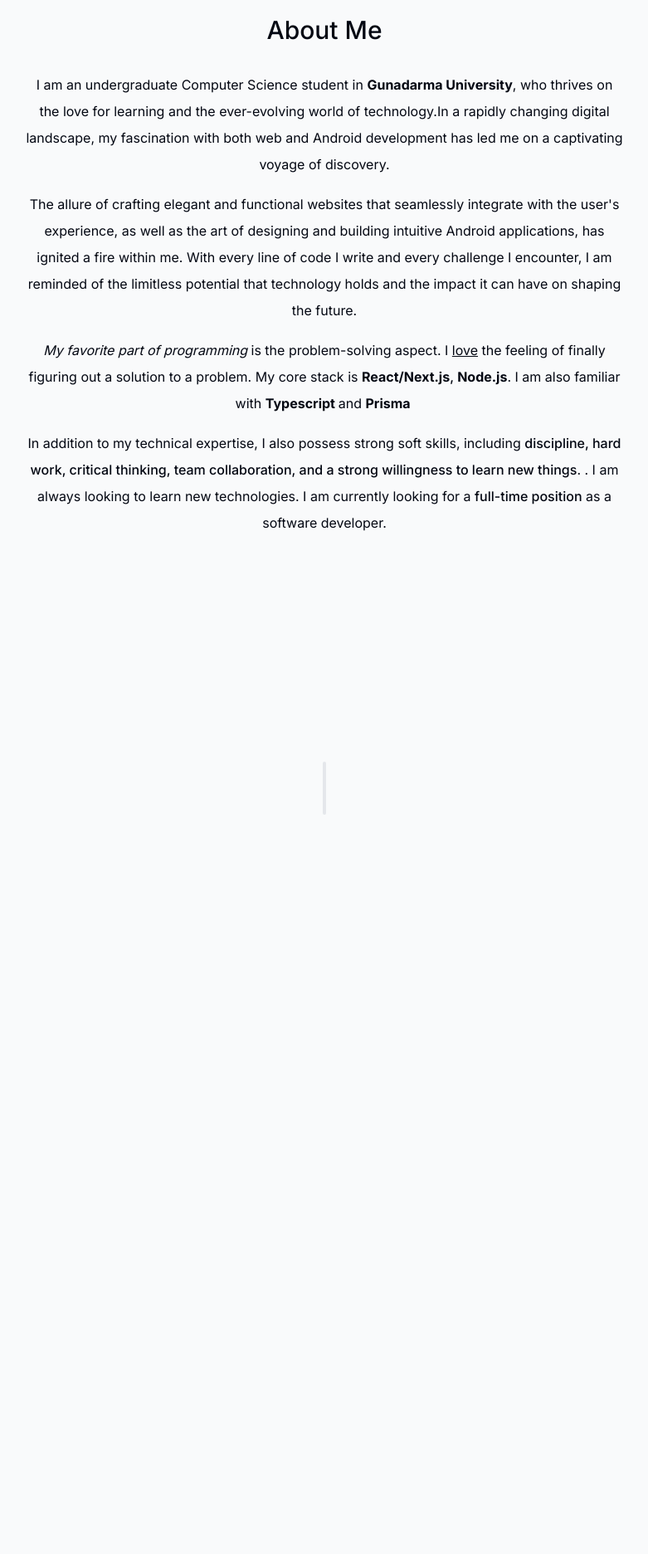
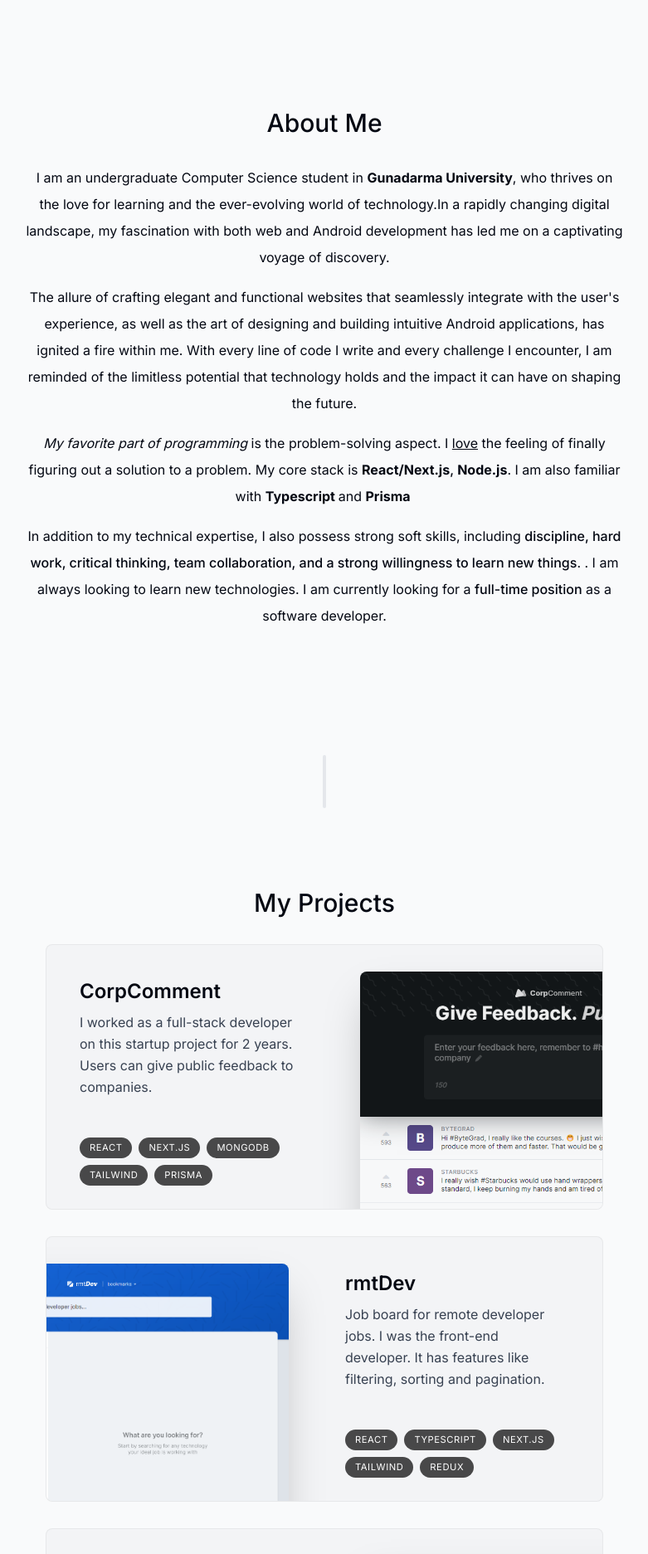
Before and after one commit to Rafli-Dewanto/dewanto-dev, a Next.js app: page / in a window 1280 px wide. Shown: the part 1340-3213 px from the top of the page at 83% size, without its empty margins (249-1030 px from the left). Built offline with nearby package versions, Linux system fonts and the light colour scheme.

Commit message:
feat: project section

```diff
--- a/src/app/page.tsx
+++ b/src/app/page.tsx
@@ -1,6 +1,7 @@
 import About from "@/components/about";
 import Divider from "@/components/divider";
 import Intro from "@/components/intro";
+import Projects from "@/components/projects";
 
 export default function Home() {
   return (
@@ -9,6 +10,7 @@
       <Divider />
       <About />
       <Divider />
+      <Projects />
     </main>
   );
 }
--- a/src/components/about.tsx
+++ b/src/components/about.tsx
@@ -1,11 +1,19 @@
+"use client";
 import React from "react";
 import SectionHeading from "./section-heading";
 import Link from "next/link";
+import { motion } from "framer-motion";
+import SectionContainer from "./section-container";
 
 export default function About() {
-  const sectionTitle = "about me" as const;
   return (
-    <SectionHeading sectionTitle={sectionTitle}>
+    <motion.div
+      initial={{ opacity: 0, y: 100 }}
+      animate={{ opacity: 1, y: 0 }}
+      transition={{ delay: 0.175 }}
+    >
+      <SectionContainer>
+        <SectionHeading>About Me</SectionHeading>
         <p className="mb-4">
           I am an undergraduate Computer Science student in{" "}
           <Link
@@ -16,9 +24,9 @@
             Gunadarma University
           </Link>
           , who thrives on the love for learning and the ever-evolving world of
-        technology.In a rapidly changing digital landscape, my fascination with
-        both web and Android development has led me on a captivating voyage of
-        discovery.
+          technology.In a rapidly changing digital landscape, my fascination
+          with both web and Android development has led me on a captivating
+          voyage of discovery.
         </p>
 
         <p className="mb-4">
@@ -78,9 +86,10 @@
             strong willingness to learn new things
           </span>
           . . I am always looking to learn new technologies. I am currently
-        looking for a <span className="font-medium">full-time position</span> as
-        a software developer.
+          looking for a <span className="font-medium">full-time position</span>{" "}
+          as a software developer.
         </p>
-    </SectionHeading>
+      </SectionContainer>
+    </motion.div>
   );
 }
--- a/src/components/intro.tsx
+++ b/src/components/intro.tsx
@@ -75,7 +75,7 @@
       <motion.div
         initial={{ opacity: 0, y: 100 }}
         animate={{ opacity: 1, y: 0 }}
-        className="flex flex-col items-center justify-center gap-2 px-4 mt-4 text-lg font-medium sm:flex-row"
+        className="flex items-center justify-center gap-2 px-4 mt-4 text-lg font-medium sm:flex-row"
       >
         {/* LinkedIn Icon */}
         <Link
--- /dev/null
+++ b/src/components/project.tsx
@@ -0,0 +1,70 @@
+"use client";
+import React, { useRef } from "react";
+import { projectsData } from "@/lib/data";
+import Image from "next/image";
+import { useScroll, motion, useTransform } from "framer-motion";
+
+type ProjectProps = (typeof projectsData)[number];
+
+export default function Project({
+  title,
+  description,
+  tags,
+  imageUrl,
+}: ProjectProps) {
+  const ref = useRef<HTMLDivElement>(null);
+  const { scrollYProgress } = useScroll({
+    target: ref,
+    offset: ["0 1", "1.33 1"],
+  });
+  const scaleProgress = useTransform(scrollYProgress, [0, 1], [0.8, 1]);
+  const opacityProgress = useTransform(scrollYProgress, [0, 1], [0.6, 1]);
+
+  return (
+    <motion.div
+      className="mb-3 last:mb-0 sm:mb-8 group sm:group-even:pl-8"
+      ref={ref}
+      style={{
+        scale: scaleProgress,
+        opacity: opacityProgress,
+      }}
+    >
+      <section className="mx-4 bg-gray-100 max-w-[42rem] border border-black/5 rounded-lg overflow-hidden sm:pr-8 relative sm:h-[20rem] hover:bg-gray-200 transition sm:group-even:pl-8">
+        <div className="pt-4 pb-7 px-5 sm:pl-10 sm:pr-2 sm:pt-10 sm:max-w-[50%] flex flex-col h-full sm:group-even:ml-[18rem]">
+          <h3 className="text-2xl font-semibold text-gray-950">{title}</h3>
+          <p className="mt-2 leading-relaxed text-gray-700">{description}</p>
+          <ul className="flex flex-wrap gap-2 mt-4 sm:mt-auto">
+            {tags.map((tag, index) => (
+              <li
+                className="bg-black/[0.7] px-3 py-1 text-[0.7rem] uppercase tracking-wider text-white rounded-full"
+                key={index}
+              >
+                {tag}
+              </li>
+            ))}
+          </ul>
+        </div>
+
+        <Image
+          width={300}
+          height={300}
+          src={imageUrl}
+          alt="Project I worked on"
+          quality={95}
+          className="absolute hidden sm:block top-8 -right-40 w-[28.25rem] rounded-t-lg shadow-2xl
+        transition
+        group-hover:scale-[1.04]
+        group-hover:-translate-x-3
+        group-hover:translate-y-3
+        group-hover:-rotate-2
+
+        group-even:group-hover:translate-x-3
+        group-even:group-hover:translate-y-3
+        group-even:group-hover:rotate-2
+
+        group-even:right-[initial] group-even:-left-40"
+        />
+      </section>
+    </motion.div>
+  );
+}
--- /dev/null
+++ b/src/components/projects.tsx
@@ -0,0 +1,19 @@
+import React from "react";
+import SectionHeading from "./section-heading";
+import { projectsData } from "@/lib/data";
+import Project from "./project";
+
+export default function Projects() {
+  return (
+    <section className="mb-28 scroll-mt-28">
+      <SectionHeading>My Projects</SectionHeading>
+      <div>
+        {projectsData.map((project, index) => (
+          <React.Fragment key={index}>
+            <Project {...project} />
+          </React.Fragment>
+        ))}
+      </div>
+    </section>
+  );
+}
--- /dev/null
+++ b/src/components/section-container.tsx
@@ -0,0 +1,13 @@
+import React from "react";
+
+export default function SectionContainer({
+  children,
+}: {
+  children: React.ReactNode;
+}) {
+  return (
+    <section className="max-w-[45rem] mt-28  mb-28 sm:mb-14 w-full text-center leading-8">
+      {children}
+    </section>
+  );
+}
--- a/src/components/section-heading.tsx
+++ b/src/components/section-heading.tsx
@@ -2,15 +2,12 @@
 
 export default function SectionHeading({
   children,
-  sectionTitle,
 }: {
   children: React.ReactNode;
-  sectionTitle: string;
 }) {
   return (
-    <section className="max-w-[45rem] w-full mb-28 text-center leading-8 sm:mb-40">
-      <h2 className="text-3xl mb-8 font-medium capitalize">{sectionTitle}</h2>
+    <h2 className="text-3xl mb-8 font-medium capitalize text-center">
       {children}
-    </section>
+    </h2>
   );
 }
--- a/src/lib/data.ts
+++ b/src/lib/data.ts
@@ -63,21 +63,21 @@
     description:
       "I worked as a full-stack developer on this startup project for 2 years. Users can give public feedback to companies.",
     tags: ["React", "Next.js", "MongoDB", "Tailwind", "Prisma"],
-    imageUrl: "corpcomment.png",
+    imageUrl: "/corpcomment.png",
   },
   {
     title: "rmtDev",
     description:
       "Job board for remote developer jobs. I was the front-end developer. It has features like filtering, sorting and pagination.",
     tags: ["React", "TypeScript", "Next.js", "Tailwind", "Redux"],
-    imageUrl: "rmtdev.png",
+    imageUrl: "/rmtdev.png",
   },
   {
     title: "Word Analytics",
     description:
       "A public web app for quick analytics on text. It shows word count, character count and social media post limits.",
     tags: ["React", "Next.js", "SQL", "Tailwind", "Framer"],
-    imageUrl: "wordanalytics.png",
+    imageUrl: "/wordanalytics.png",
   },
 ] as const;
 
```
Lines whose indentation alone changed are shown as unchanged.
